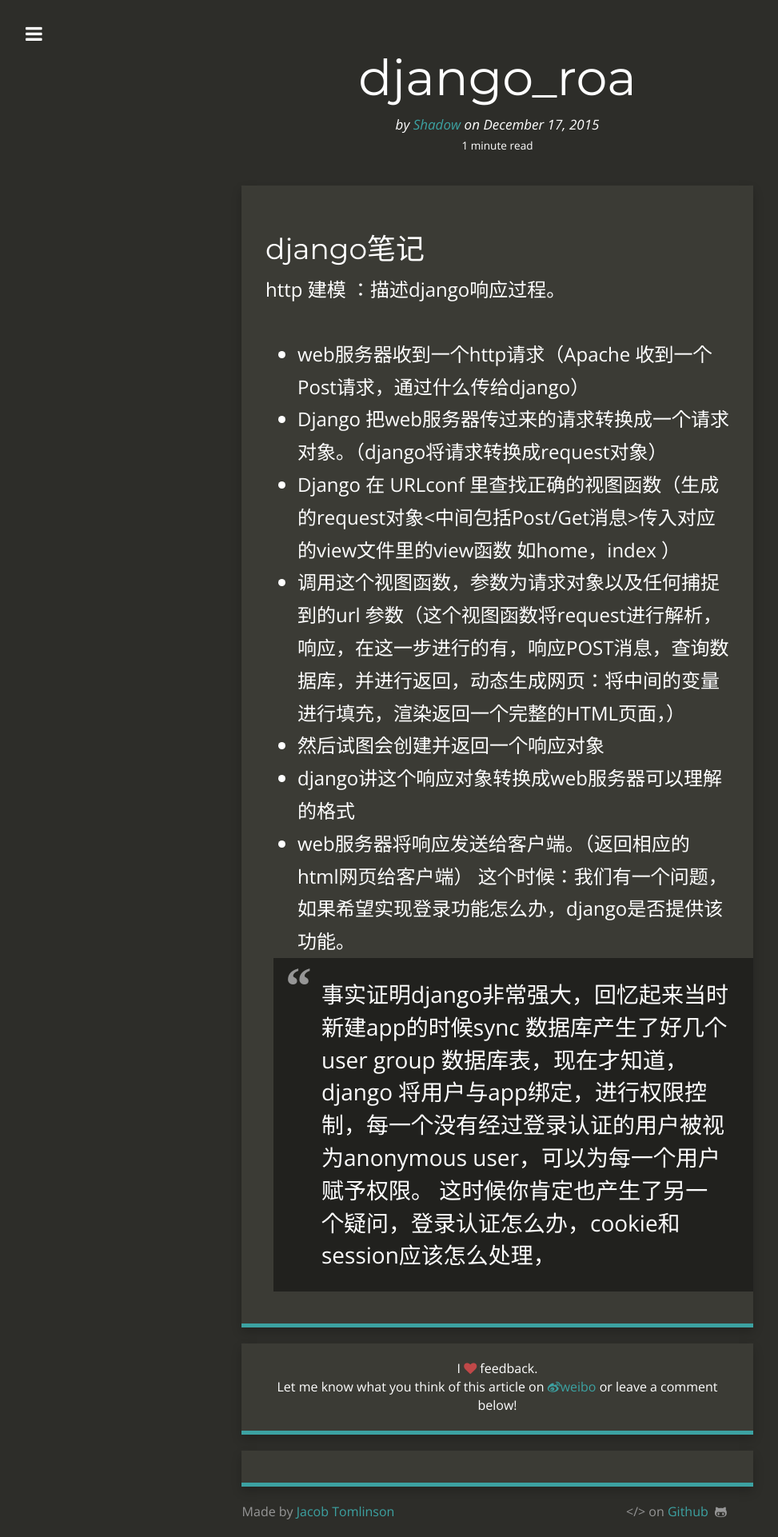
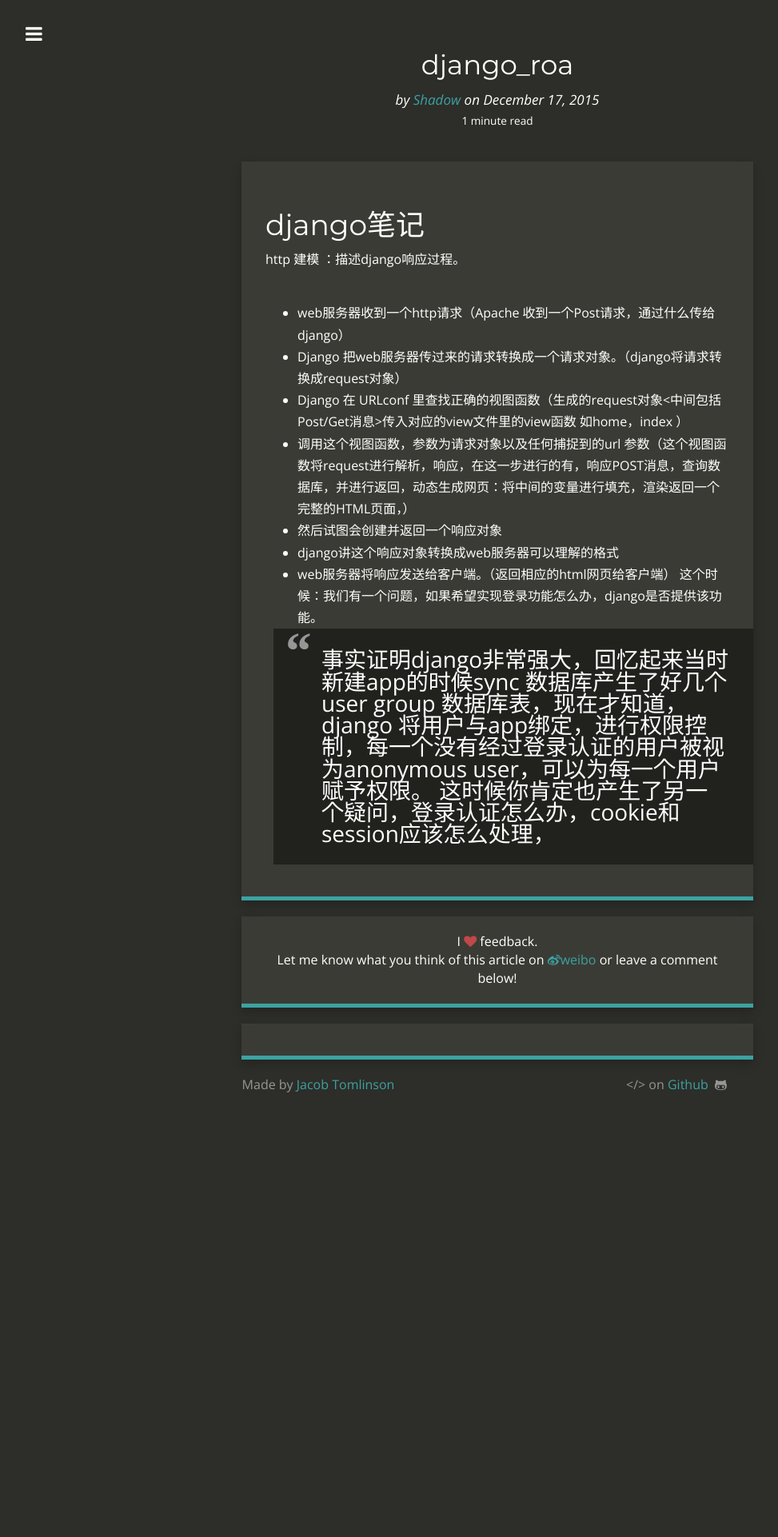
Before and after one commit to mumu-smile/shadow625.github.io, a Jekyll site: the page built from _posts/2016-3-28-django-session.markdown, in a window 1280 px wide. Shown: the whole page at 80% size, without its empty margins (18-991 px from the left). Built offline with Jekyll 4.4.1, drawn with Linux system fonts in a browser that asks for light colours; nearby versions of some CDN libraries; comment, search, counter and statistics services are not loaded; after the commit the page ends 1388 px from its top, so only the background shows below that.

Commit message:
change the style

```diff
--- a/css/style.scss
+++ b/css/style.scss
@@ -93,14 +93,14 @@
 }
 
 .header {
-	font-size: 32px;
+	font-size: 26px;
 	text-align: center;
 	margin-top: 20px;
 	margin-left: -0%;
 	width: 100%;
 
 	@media (min-width: $screen-sm-min) {
-		font-size: 62px;
+		font-size: 34px;
 		margin-left: -10%;
 		width: 120%;
 	}
@@ -543,7 +543,7 @@
 			padding-bottom: 10px;
 
 			@media (min-width: $screen-sm-min) {
-				font-size: 24px;
+				font-size: 16px;
 				padding-left: 30px;
 				padding-right: 30px;
 				padding-top: 40px;
```
